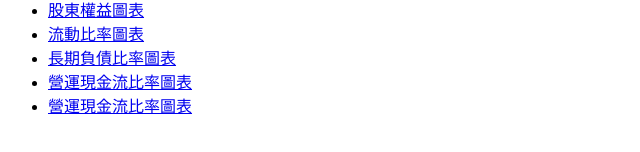
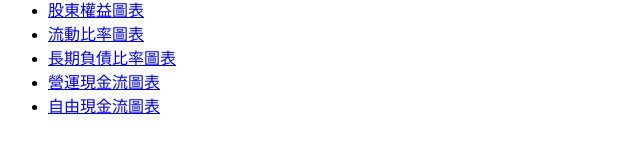
Before and after one commit to mengxuan-finlab/HIMS_chart, a plain HTML site: page frontend/index.html in a window 1280 px wide. Shown: the part 186-338 px from the top of the page, without its empty margins (0-640 px from the left). Drawn offline with Linux system fonts and the light colour scheme.

Commit message:
cash flow

```diff
--- a/frontend/index.html
+++ b/frontend/index.html
@@ -8,6 +8,6 @@
   <li><a href="hims_equity.html">股東權益圖表</a></li>
   <li><a href="hims_current_ratio.html">流動比率圖表</a></li>
   <li><a href="hims_long_term_solvency.html">長期負債比率圖表</a></li>
-  <li><a href="hims_operating_cashflow.html">營運現金流比率圖表</a></li>
-  <li><a href="hims_free_cashflow.html">營運現金流比率圖表</a></li>
+  <li><a href="hims_operating_cashflow.html">營運現金流圖表</a></li>
+  <li><a href="hims_free_cashflow.html">自由現金流圖表</a></li>
 </ul>
```
